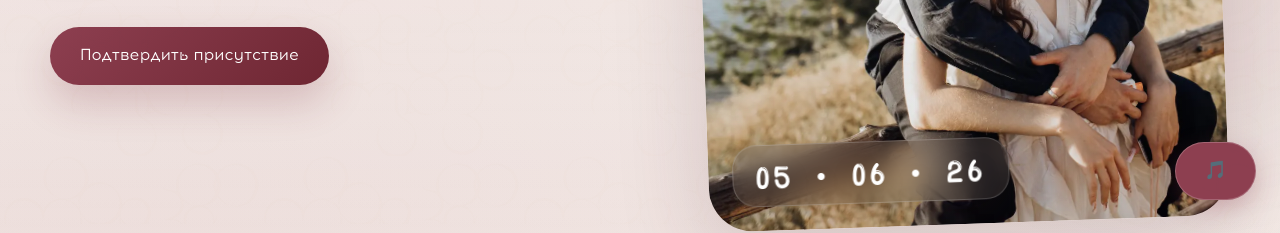
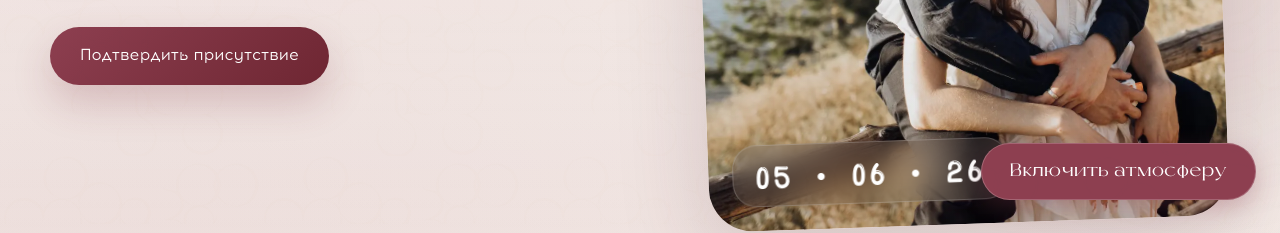
Before and after one commit to psodifjro/wedlanding, a plain HTML site: page index.html in a window 1280 px wide. Shown: the part 576-809 px from the top of the page. Drawn offline with Linux system fonts and the light colour scheme.

Commit message:
Update index.html

```diff
--- a/index.html
+++ b/index.html
@@ -349,7 +349,7 @@
 
   <!-- Добавить в конец body, перед скриптами -->
 <button class="music-button" id="musicToggle" aria-label="Включить музыку">
-  <span class="music-icon">🎵</span>
+  <span class="music-icon">Включить атмосферу</span>
 </button>
 <audio id="bgMusic" loop preload="metadata">
   <source src="assets/audio/your-song.mp3" type="audio/mpeg">
```
